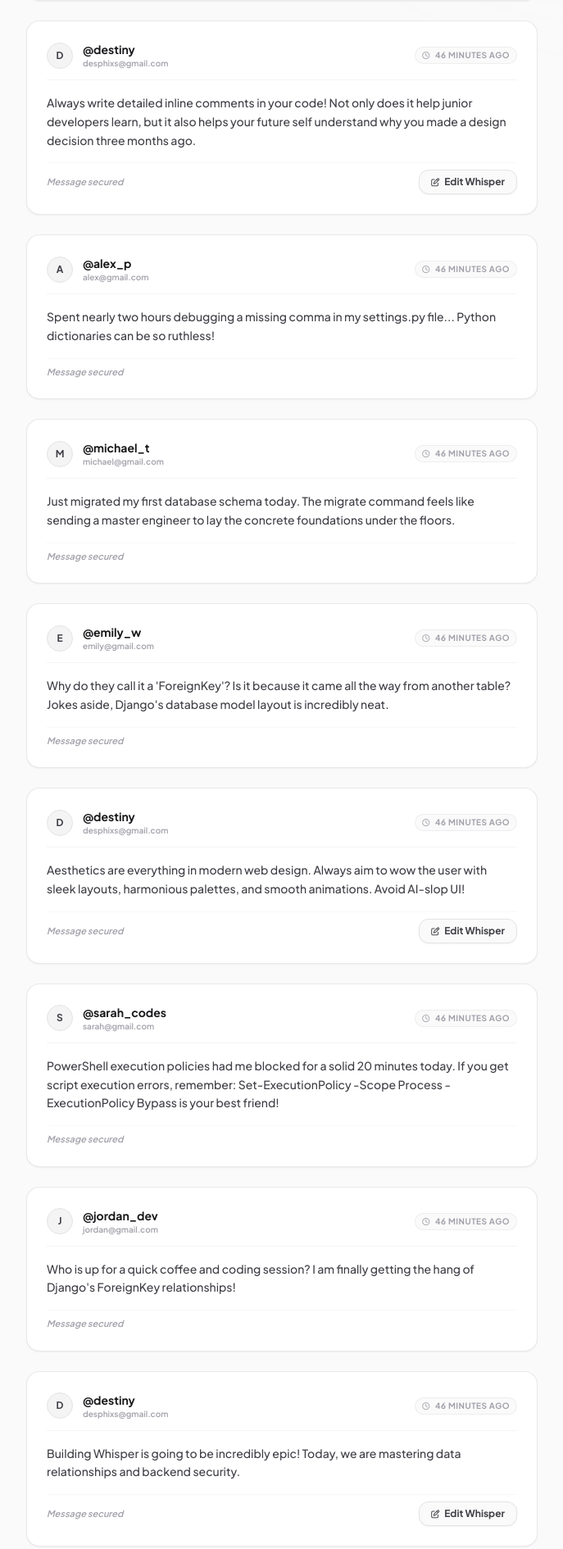
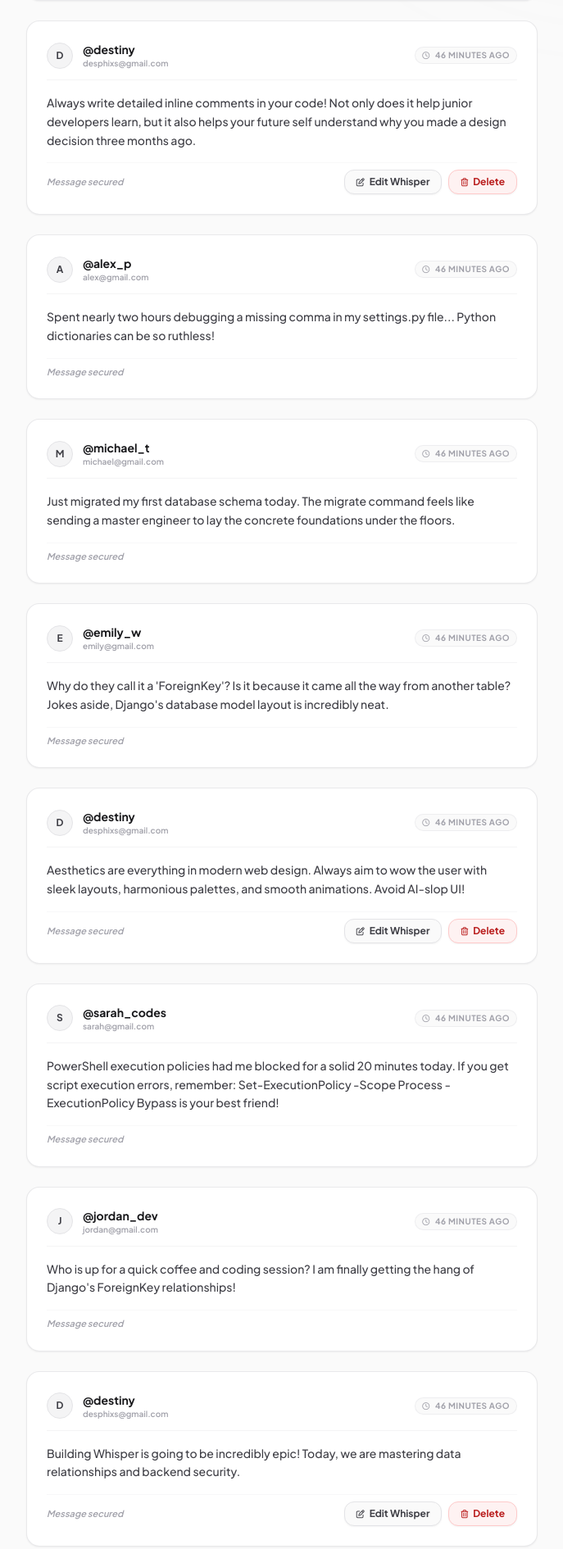
Before and after one commit to desphixs/whisper-micro-blog-django, a Django app: page / in a window 1280 px wide. Shown: the part 931-2821 px from the top of the page at 82% size, without its empty margins (296-983 px from the left). Run offline with Django 5.2, Linux system fonts and the light colour scheme; a user stored in the database is signed in; data comes from the database, SQL or seed files in the repository; both versions use the stored data as it was after the commit; some libraries are stand-ins or nearby versions.

Commit message:
integrated delete feature

```diff
--- a/feed/templates/index.html
+++ b/feed/templates/index.html
@@ -174,6 +174,8 @@
                         <!-- Django template tag: 'if' condition acts like a digital authorization check scanner. -->
                         <!-- It verifies if the currently logged-in user is the physical author of this database message row. -->
                         {% if request.user == message.author %}
+                            <!-- Flex container to align our edit and delete option buttons beautifully side-by-side -->
+                            <div class="flex items-center space-x-2">
                                 <!-- Edit Button Link: Styled as a sleek, modern outline button with hover active transitions -->
                                 <!-- and Font Awesome edit square icon. -->
                                 <!-- - href="{% url 'edit_message' message.id %}": Routes the owner straight to the edit view for this specific message. -->
@@ -181,6 +183,15 @@
                                     <i class="fa-regular fa-pen-to-square text-[10px]"></i>
                                     <span>Edit Whisper</span>
                                 </a>
+
+                                <!-- Delete Button Link: Styled as a sleek, modern premium red outline button with hover active transitions -->
+                                <!-- and Font Awesome trash-can icon. -->
+                                <!-- - href="{% url 'delete_message' message.id %}": Routes the owner straight to the delete action view for this message. -->
+                                <a href="{% url 'delete_message' message.id %}" class="inline-flex items-center space-x-1.5 py-1.5 px-3.5 bg-red-50 hover:bg-red-100 active:bg-red-200 border border-red-200 text-red-700 font-bold rounded-xl text-xs transition duration-150 shadow-sm cursor-pointer">
+                                    <i class="fa-regular fa-trash-can text-[10px]"></i>
+                                    <span>Delete</span>
+                                </a>
+                            </div>
                         {% endif %}
                     </div>
 
--- a/feed/urls.py
+++ b/feed/urls.py
@@ -32,4 +32,10 @@ urlpatterns = [
     # - We name the pattern 'edit_message' so that templates and views can programmatically
     #   construct URLs (like reversing or resolving {% url 'edit_message' message.id %}) safely.
     path('edit/<int:id>/', views.edit_message, name='edit_message'),
+
+    # We map the URL path 'delete/<int:id>/' directly to our protected delete_message view function.
+    # Analogy: Setting up a dynamic directory button in our mall signpost pointing to the secure shredder room.
+    # - '<int:id>' represents the dynamic primary key integer ID of the specific whisper to shred.
+    # - We nickname this route 'delete_message' so that our template buttons can link back here easily.
+    path('delete/<int:id>/', views.delete_message, name='delete_message'),
 ]
--- a/feed/views.py
+++ b/feed/views.py
@@ -148,3 +148,43 @@ def edit_message(request, id):
 
     # Render the edit template compile, passing our context, and return the visual HTML layout.
     return render(request, 'edit.html', context)
+
+
+# We apply our bouncer decorator (@login_required) so that guests cannot access the shredding/deleting room.
+# Only authenticated users with active sessions can perform this task.
+@login_required
+def delete_message(request, id):
+    """
+    delete_message allows the true author of a whisper to permanently shred (delete)
+    their post from our database records, while locking out everyone else.
+
+    Analogy: The Secure Shredder Room.
+    1. A visitor walks up to the shredder room door carrying a claim tag (message ID).
+    2. The bouncer makes sure they are logged in first.
+    3. The clerk runs to the basement files and retrieves the target folder (get_object_or_404). If it doesn't exist, we halt!
+    4. The security officer compares the user's identity badge against the signature of the document's true author (message.author != request.user).
+    5. If there is a mismatch (e.g. someone trying to shred a file they didn't write), the alarm sounds and we escort them back to the main mall lobby (redirect index).
+    6. If the signature matches perfectly, we feed the folder into the heavy-duty paper shredder (message.delete()), removing it from the world forever.
+    7. We then guide them back to the public bulletin board to see that their post has vanished.
+    """
+
+    # 1. Retrieve the target whisper from our database files.
+    # We query the 'Message' table to find the record matching the dynamic primary key ID.
+    # If no matching record is found in SQLite, get_object_or_404 returns a clean 404 Page Not Found error rather than causing a system crash.
+    message = get_object_or_404(Message, id=id)
+
+    # 2. Strict Ownership Security Verification Check.
+    # We compare the author field of the fetched message model against the currently active request session user.
+    # This prevents malicious users from executing delete requests on records they do not own by guessing numeric IDs in URLs.
+    if message.author != request.user:
+        # Immediately block the action and redirect the visitor back to the main timeline landing page.
+        return redirect('index')
+
+    # 3. Permanently erase the whisper.
+    # We invoke the built-in ORM .delete() method on our database object.
+    # Analogy: This triggers an SQL 'DELETE' transaction in our SQLite database, clearing that table row forever.
+    message.delete()
+
+    # 4. Redirect the author back to the timeline feed page.
+    # This forces a clean visual refresh showing that the deleted message is no longer present.
+    return redirect('index')
```
Also changed, not shown: db.sqlite3. Lines whose indentation alone changed are shown as unchanged.
